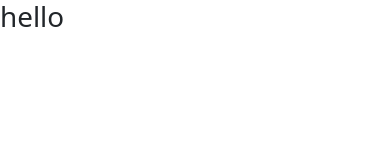
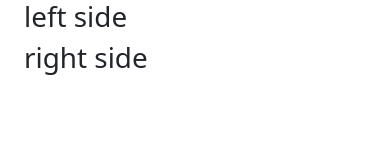
Before and after one commit to bulbulzetra/sports-db-dom, a plain HTML site: page index.html in a window 390 px wide. Drawn offline with nearby package versions, Linux system fonts and the light colour scheme.

Commit message:
first commit

```diff
--- a/index.html
+++ b/index.html
@@ -7,9 +7,23 @@
     <title>Document</title>
     <!-- bootstrap css -->
     <link href="https://cdn.jsdelivr.net/npm/bootstrap@5.0.2/dist/css/bootstrap.min.css" rel="stylesheet" integrity="sha384-EVSTQN3/azprG1Anm3QDgpJLIm9Nao0Yz1ztcQTwFspd3yD65VohhpuuCOmLASjC" crossorigin="anonymous">
+    <!-- main css -->
+    <link rel="stylesheet" href="style.css">
 </head>
 <body>
-    <h1>hello</h1>
+    <div class="container w-100 m-auto">
+        <div class="row w-100 m-auto">
+            <div class="col-md-6">
+                <h1>left side</h1>
+            </div>
+            <div class="col-md-6">
+                <h1>right side</h1>
+            </div>
+        </div>
+    </div>
 
+
+    <!-- add script -->
+    <script src="./app.js"></script>
 </body>
 </html>
```
